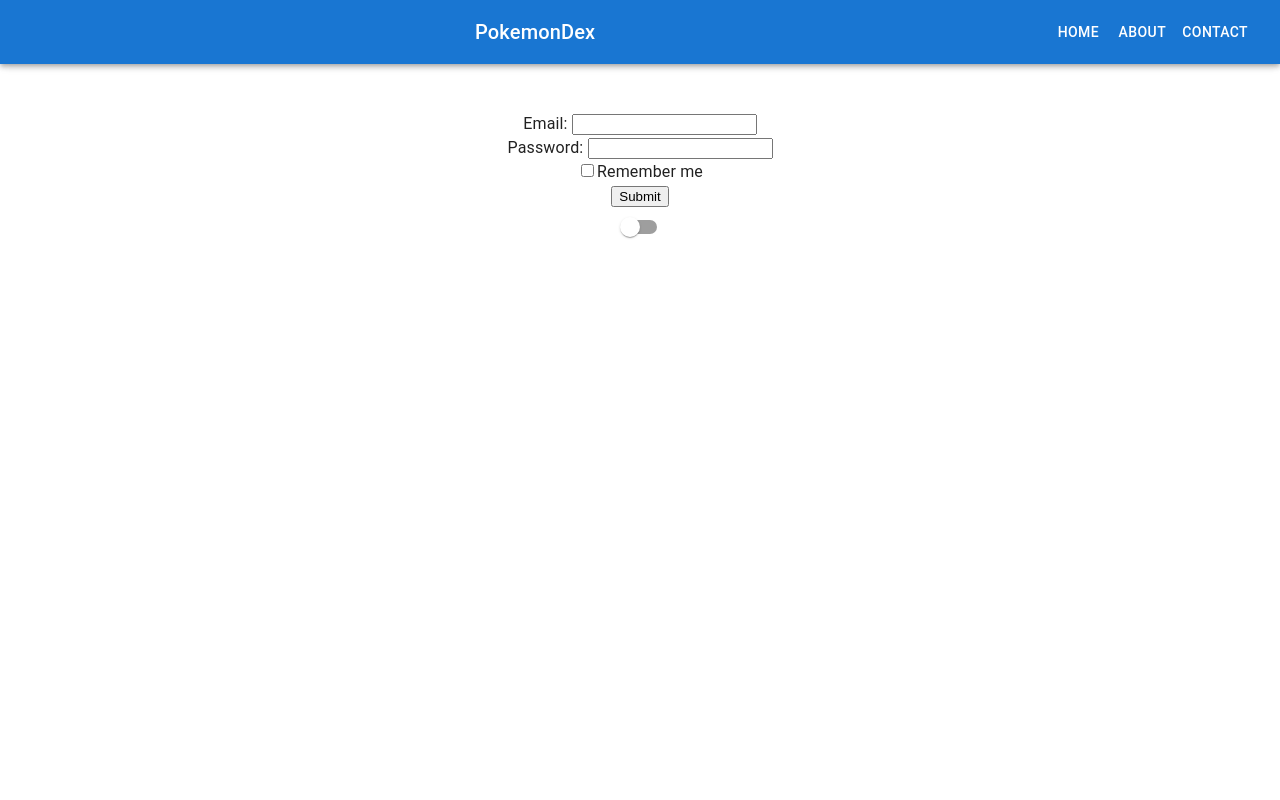
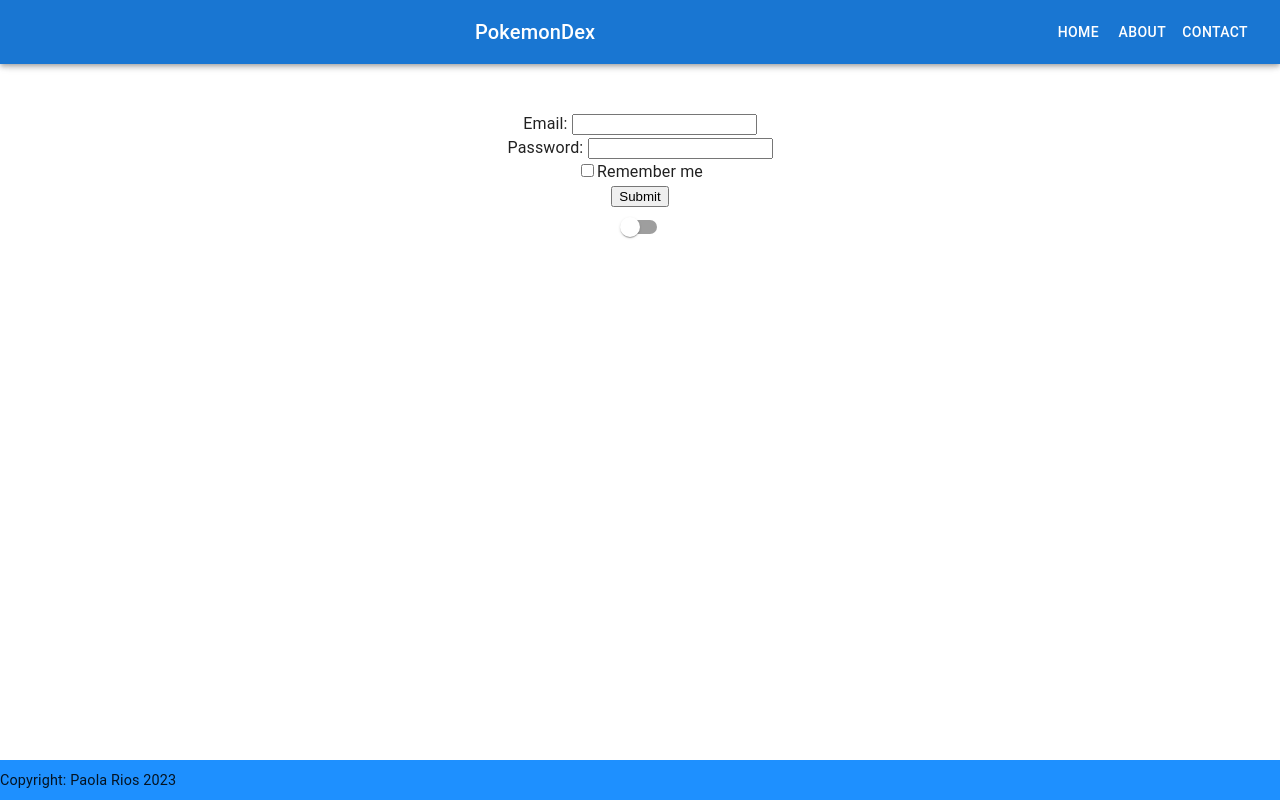
Before and after one commit to PaolaRiosGrageda/Jala.Frontend.PokeProject, a React (Create React App) app: page / in a window 1280 px wide. Built offline with nearby package versions, Linux system fonts and the light colour scheme.

Commit message:
Adding FixFooter

```diff
--- a/src/components/CustomCards.js
+++ b/src/components/CustomCards.js
@@ -13,7 +13,6 @@
 import * as favoritePokeActions from '../redux/actions/favoritePokeActions';
 import PropTypes from 'prop-types';
 import { DataGrid, GridRowsProp, GridColDef } from '@mui/x-data-grid';
-
 function MediaCard({pokemonInfo, weaknessess, statsInfo, favorites}) {
 
   const [favorite, setFavorite] = useState(0);
@@ -186,7 +185,9 @@
         />
     </div>
 
-     </div>
+
+  </div>
+
   );
 }
 
--- /dev/null
+++ b/src/components/Footer.js
@@ -0,0 +1,19 @@
+import React, { FC, ReactElement } from "react";
+import { Box, Container, Grid, Typography } from "@mui/material";
+
+export const Footer = () => {
+  return (
+    <Box sx={{
+        // width: "100%",
+        // height: "auto",
+        // backgroundColor: "primary.main",
+        // opacity: [0.9, 0.9, 0.9],
+        //  paddingTop: "1rem",
+        //  paddingBottom: "1rem",
+        // position: "absolute",
+
+      }}>
+        Copyright: Paola Rios 2023
+    </Box>
+  )
+}
--- a/src/components/PokemonCard.js
+++ b/src/components/PokemonCard.js
@@ -6,6 +6,7 @@
 import { NavBar } from './UI/NavBar';
 import DrawerAppBar from "./UI/DrawerAppBar";
 import ThemeContext from "./context/ThemeContext";
+import { Footer } from './Footer';
 
 
 function PokemonCard() {
@@ -119,6 +120,9 @@
         }
         </div>
       </header >
+      <div>
+        <Footer></Footer>
+      </div>
     </div >
   );
 }
--- a/src/components/SigInComponent.js
+++ b/src/components/SigInComponent.js
@@ -4,9 +4,9 @@
 import ThemeContext from "./context/ThemeContext";
 import {NavBar} from "./UI/NavBar";
 import DrawerAppBar from "./UI/DrawerAppBar";
-
+import '../styles/PokemonCard.css';
 import Switch from '@mui/material/Switch';
-
+import { Footer } from "./Footer";
 
 
 function SignInComponent(props) {
@@ -83,7 +83,7 @@
     return (
         <div className= {data.theme}>
         {/* <div> */}
-            {/* <NavBar>hola </NavBar> */}
+           {/* <header className="App-header">  */}
             <DrawerAppBar>hooolllaaa</DrawerAppBar>
             <title>{"Sign In"}</title>
             <form onSubmit={handleSubmit}>
@@ -111,12 +111,13 @@
                 <br></br>
                 <input type="submit" value="Submit" />
             </form>
+            <Switch name= "theme" onClick={data.handleTheme} id= "dark" value={data.theme==="dark" ? "light" : "dark"}/>
+             {/* </header>  */}
+            <footer className="App-footer">
+                <Footer/>
+            </footer>
+        </div>
 
-
-
-            <Switch name= "theme" onClick={data.handleTheme} id= "dark" value={data.theme==="dark" ? "light" : "dark"}/>
-
-        </div>
     )
 }
 
--- a/src/styles/PokemonCard.css
+++ b/src/styles/PokemonCard.css
@@ -14,7 +14,7 @@
 }*/
 
 .App-header {
-  background-color: #282c34;
+  background-color: #42495e;
   min-height: 100vh;
   display: flex;
   flex-direction: column;
@@ -36,3 +36,21 @@
     transform: rotate(360deg);
   }
 }
+.App-footer {
+  height:40px;
+  /* line-height:50px; */
+  bottom:0;
+  left:0;
+  width:100%;
+  float: left;
+  margin-top: 10px;
+  position:absolute;
+  background-color: dodgerblue;
+  /* padding: 10px; */
+  padding-top: 10px;
+  padding-bottom: 10px;
+  /* backgroundColor: "primary.main" */
+  /* paddingTop: "1rem", */
+  font-size: 0.9em;
+  text-align: left;
+}
```
